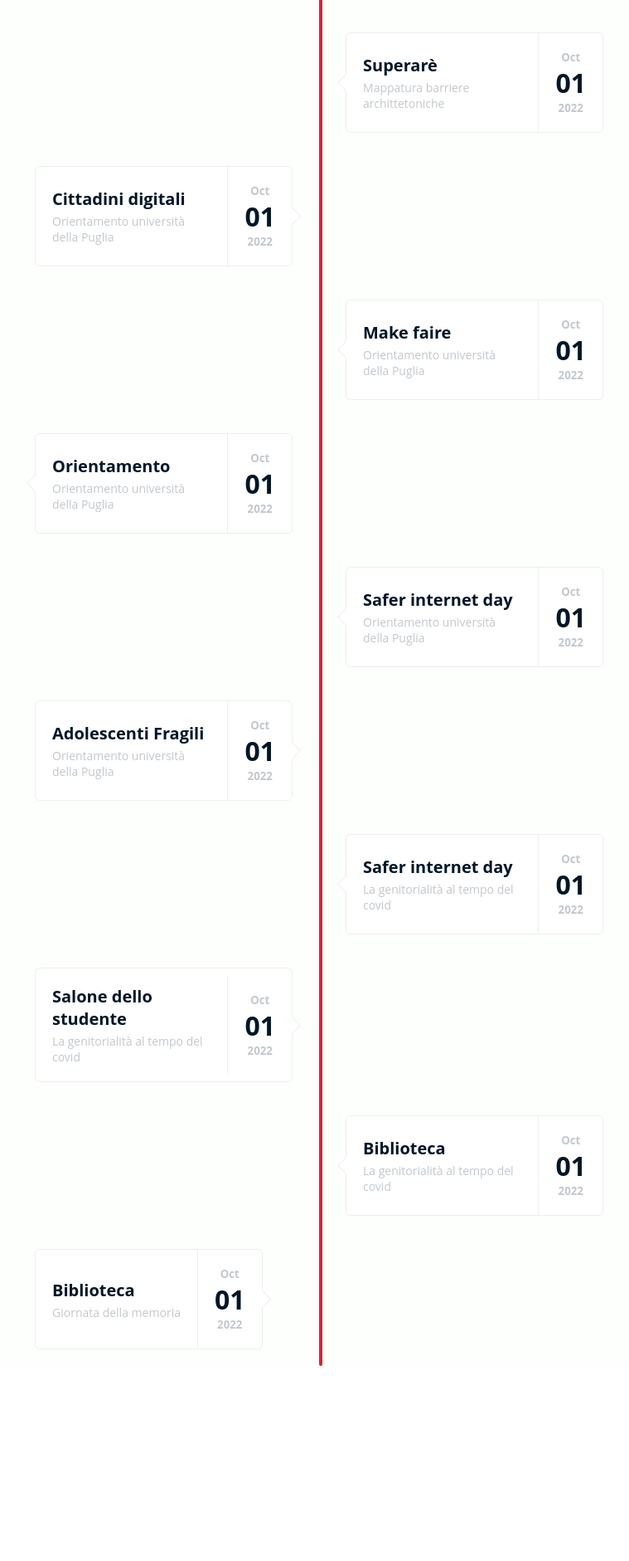
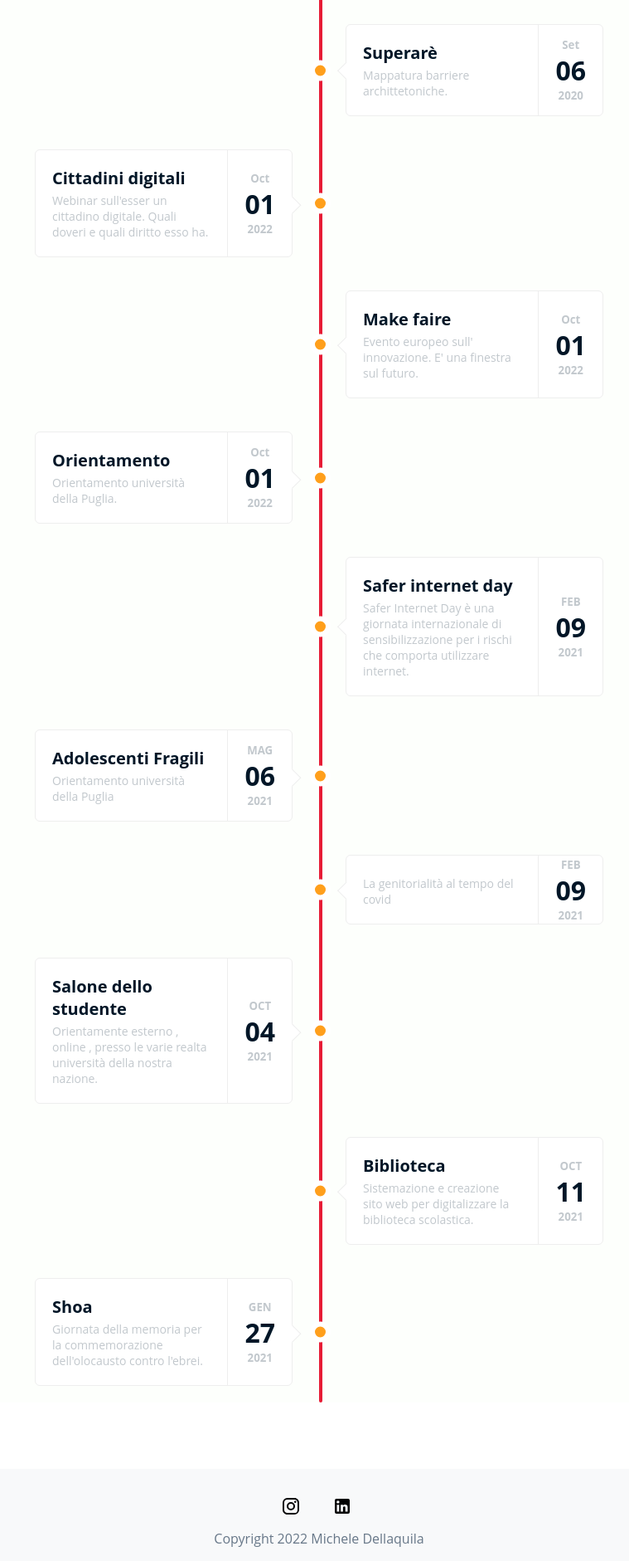
Before and after one commit to MicheleDellaquila/Voice_recognization, a React (Create React App) app: page /Alternanza-scuola-lavoro in a window 1280 px wide. Shown: the part 755-2636 px from the top of the page at 83% size, without its empty margins (255-1014 px from the left). Before the commit the page ends 2481 px from the top, so only its background shows below. Built offline with nearby package versions, Linux system fonts and the light colour scheme.

Commit message:
finish timeline pcto , footer component

```diff
--- a/src/Components/CardActivities/CardActivities.js
+++ b/src/Components/CardActivities/CardActivities.js
@@ -8,7 +8,7 @@ export const CardActivities = ({ title, description, month, day, year, direction
         <h1 className='CardActivities__title'>{title}</h1>
         <h4 className='CardActivities__subtitle'>{description}</h4>
       </div>
-      <div className='CardActivities__date p-5'>
+      <div className='CardActivities__date px-5'>
         <h5 className='CardActivities__date-month'>{month}</h5>
         <h1 className='CardActivities__date-day'>{day}</h1>
         <h5 className='CardActivities__date-year'>{year}</h5>
--- a/src/Components/CardActivities/CardActivities.scss
+++ b/src/Components/CardActivities/CardActivities.scss
@@ -1,7 +1,6 @@
 .CardActivities {
   position: relative;
   display: flex;
-  align-items: center;
   background-color: #ffffff;
   border: 1px solid #eeeeee;
   border-radius: 6px;
@@ -20,6 +19,9 @@
   }
 
   &__date {
+    display: flex;
+    flex-direction: column;
+    justify-content: center;
     border-left: 1px solid #eeeeee;
 
     &-month {
@@ -43,24 +45,26 @@
   &--left::after {
     content: '';
     position: absolute;
-    left: -8px;
+    top: 49%;
+    left: -13.47px;
     width: 15px;
     height: 15px;
     background-color: #ffffff;
     border-bottom: 1px solid #eeeeee;
     border-left: 1px solid #eeeeee;
-    transform: rotate(45deg);
+    transform: rotate(45deg) translateY(-49%);
   }
 
   &--right::after {
     content: '';
     position: absolute;
-    right: -8px;
+    right: -3px;
+    top: 50%;
     width: 15px;
     height: 15px;
     background-color: #ffffff;
     border-top: 1px solid #eeeeee;
     border-right: 1px solid #eeeeee;
-    transform: rotate(45deg);
+    transform: rotate(45deg) translateY(-50%);
   }
 }
--- a/src/Containers/Activities/Activities.js
+++ b/src/Containers/Activities/Activities.js
@@ -8,7 +8,7 @@ const Activities = () => {
       <h1 className='Activities__title'>Attività pcto</h1>
       <div className='flex mt-16'>
         <ul className='Activities__list col-lg-8 mx-auto'>
-          <li className='Activities__item'>
+          <li className='Activities__item '>
             <CardActivities
               title='Sicurezza'
               description='Corso sulla sicurezza sul posto di lavoro.'
@@ -21,17 +21,17 @@ const Activities = () => {
           <li className='Activities__item'>
             <CardActivities
               title='Superarè'
-              description='Mappatura barriere archittetoniche'
-              month='Oct'
-              day='01'
-              year='2022'
+              description='Mappatura barriere archittetoniche.'
+              month='Set'
+              day='06'
+              year='2020'
               direction='left'
             />
           </li>
           <li className='Activities__item'>
             <CardActivities
               title='Cittadini digitali'
-              description='Orientamento università della Puglia'
+              description="Webinar sull'esser un cittadino digitale. Quali doveri e quali diritto esso ha."
               month='Oct'
               day='01'
               year='2022'
@@ -41,7 +41,7 @@ const Activities = () => {
           <li className='Activities__item'>
             <CardActivities
               title='Make faire'
-              description='Orientamento università della Puglia'
+              description="Evento europeo sull' innovazione. E' una finestra sul futuro."
               month='Oct'
               day='01'
               year='2022'
@@ -51,27 +51,7 @@ const Activities = () => {
           <li className='Activities__item'>
             <CardActivities
               title='Orientamento'
-              description='Orientamento università della Puglia'
-              month='Oct'
-              day='01'
-              year='2022'
-              direction='left'
-            />
-          </li>
-          <li className='Activities__item'>
-            <CardActivities
-              title='Safer internet day'
-              description='Orientamento università della Puglia'
-              month='Oct'
-              day='01'
-              year='2022'
-              direction='left'
-            />
-          </li>
-          <li className='Activities__item'>
-            <CardActivities
-              title='Adolescenti Fragili'
-              description='Orientamento università della Puglia'
+              description='Orientamento università della Puglia.'
               month='Oct'
               day='01'
               year='2022'
@@ -81,40 +61,60 @@ const Activities = () => {
           <li className='Activities__item'>
             <CardActivities
               title='Safer internet day'
+              description='Safer Internet Day è una giornata internazionale di sensibilizzazione per i rischi che comporta utilizzare internet.'
+              month='FEB'
+              day='09'
+              year='2021'
+              direction='left'
+            />
+          </li>
+          <li className='Activities__item'>
+            <CardActivities
+              title='Adolescenti Fragili'
+              description='Orientamento università della Puglia'
+              month='MAG'
+              day='06'
+              year='2021'
+              direction='right'
+            />
+          </li>
+          <li className='Activities__item'>
+            <CardActivities
+              title=''
               description='La genitorialità al tempo del covid'
-              month='Oct'
-              day='01'
-              year='2022'
+              month='FEB'
+              day='09'
+              year='2021'
               direction='left'
             />
           </li>
           <li className='Activities__item'>
             <CardActivities
               title='Salone dello studente'
-              description='La genitorialità al tempo del covid'
-              month='Oct'
-              day='01'
-              year='2022'
+              description='Orientamente esterno , online , presso le varie realta università della nostra nazione.'
+              month='OCT'
+              day='04'
+              year='2021'
               direction='right'
             />
           </li>
           <li className='Activities__item'>
             <CardActivities
               title='Biblioteca'
-              description='La genitorialità al tempo del covid'
-              month='Oct'
-              day='01'
-              year='2022'
+              description='Sistemazione e creazione sito web per digitalizzare la biblioteca scolastica.'
+              month='OCT'
+              day='11'
+              year='2021'
               direction='left'
             />
           </li>
           <li className='Activities__item'>
             <CardActivities
-              title='Biblioteca'
-              description='Giornata della memoria'
-              month='Oct'
-              day='01'
-              year='2022'
+              title='Shoa'
+              description="Giornata della memoria per la commemorazione dell'olocausto contro l'ebrei."
+              month='GEN'
+              day='27'
+              year='2021'
               direction='right'
             />
           </li>
--- a/src/Containers/Activities/Activities.scss
+++ b/src/Containers/Activities/Activities.scss
@@ -24,6 +24,7 @@
   }
 
   &__item {
+    position: relative;
     display: flex;
     width: 50%;
     padding: 1.25rem 2rem;
@@ -32,5 +33,159 @@
       margin-left: auto;
       justify-content: flex-end;
     }
+
+    &:first-child::after {
+      content: '';
+      position: absolute;
+      top: 50%;
+      right: -14px;
+      width: 25px;
+      height: 25px;
+      border-radius: 50%;
+      background-color: #ff9f1c;
+      border: 6px solid #ffffff;
+      z-index: 1;
+      transform: translateY(-50%);
+    }
+
+    &:nth-child(2)::after {
+      content: '';
+      position: absolute;
+      top: 50%;
+      left: -11px;
+      width: 25px;
+      height: 25px;
+      border-radius: 50%;
+      background-color: #ff9f1c;
+      border: 6px solid #ffffff;
+      z-index: 1;
+      transform: translateY(-50%);
+    }
+
+    &:nth-child(3)::after {
+      content: '';
+      position: absolute;
+      top: 50%;
+      right: -14px;
+      width: 25px;
+      height: 25px;
+      border-radius: 50%;
+      background-color: #ff9f1c;
+      border: 6px solid #ffffff;
+      z-index: 1;
+      transform: translateY(-50%);
+    }
+
+    &:nth-child(4)::after {
+      content: '';
+      position: absolute;
+      top: 50%;
+      left: -11px;
+      width: 25px;
+      height: 25px;
+      border-radius: 50%;
+      background-color: #ff9f1c;
+      border: 6px solid #ffffff;
+      z-index: 1;
+      transform: translateY(-50%);
+    }
+
+    &:nth-child(5)::after {
+      content: '';
+      position: absolute;
+      top: 50%;
+      right: -14px;
+      width: 25px;
+      height: 25px;
+      border-radius: 50%;
+      background-color: #ff9f1c;
+      border: 6px solid #ffffff;
+      z-index: 1;
+      transform: translateY(-50%);
+    }
+
+    &:nth-child(6)::after {
+      content: '';
+      position: absolute;
+      top: 50%;
+      left: -11px;
+      width: 25px;
+      height: 25px;
+      border-radius: 50%;
+      background-color: #ff9f1c;
+      border: 6px solid #ffffff;
+      z-index: 1;
+      transform: translateY(-50%);
+    }
+
+    &:nth-child(7)::after {
+      content: '';
+      position: absolute;
+      top: 50%;
+      right: -14px;
+      width: 25px;
+      height: 25px;
+      border-radius: 50%;
+      background-color: #ff9f1c;
+      border: 6px solid #ffffff;
+      z-index: 1;
+      transform: translateY(-50%);
+    }
+
+    &:nth-child(8)::after {
+      content: '';
+      position: absolute;
+      top: 50%;
+      left: -11px;
+      width: 25px;
+      height: 25px;
+      border-radius: 50%;
+      background-color: #ff9f1c;
+      border: 6px solid #ffffff;
+      z-index: 1;
+      transform: translateY(-50%);
+    }
+
+    &:nth-child(9)::after {
+      content: '';
+      position: absolute;
+      top: 50%;
+      right: -14px;
+      width: 25px;
+      height: 25px;
+      border-radius: 50%;
+      background-color: #ff9f1c;
+      border: 6px solid #ffffff;
+      z-index: 1;
+      transform: translateY(-50%);
+    }
+
+    &:nth-child(10)::after {
+      content: '';
+      position: absolute;
+      top: 50%;
+      left: -11px;
+      width: 25px;
+      height: 25px;
+      border-radius: 50%;
+      background-color: #ff9f1c;
+      border: 6px solid #ffffff;
+      z-index: 1;
+      transform: translateY(-50%);
+    }
+
+    &:nth-child(11)::after {
+      content: '';
+      position: absolute;
+      top: 50%;
+      right: -14px;
+      width: 25px;
+      height: 25px;
+      border-radius: 50%;
+      background-color: #ff9f1c;
+      border: 6px solid #ffffff;
+      z-index: 1;
+      transform: translateY(-50%);
+    }
   }
 }
--- /dev/null
+++ b/src/Containers/Footer/Footer.js
@@ -0,0 +1,26 @@
+import React from 'react';
+import './Footer.scss';
+import InstagramIcon from '@mui/icons-material/Instagram';
+import LinkedInIcon from '@mui/icons-material/LinkedIn';
+
+const Footer = () => {
+  return (
+    <footer className='Footer'>
+      <div className='container'>
+        <div className='Footer__row'>
+          <ul className='Footer__socialList'>
+            <li className='Footer__socialList-item'>
+              <InstagramIcon />
+            </li>
+            <li className='Footer__socialList-item'>
+              <LinkedInIcon />
+            </li>
+          </ul>
+          <p className='Footer__text'>Copyright 2022 Michele Dellaquila</p>
+        </div>
+      </div>
+    </footer>
+  );
+};
+
+export default Footer;
--- /dev/null
+++ b/src/Containers/Footer/Footer.scss
@@ -0,0 +1,28 @@
+.Footer {
+  padding: 2rem 0 1rem 0;
+  background-color: #f8f9fa;
+
+  &__row {
+    display: flex;
+    flex-direction: column;
+    align-items: center;
+  }
+
+  &__socialList {
+    display: flex;
+    align-items: center;
+
+    &-item {
+      width: 30px;
+      margin: 0 1rem;
+      cursor: pointer;
+    }
+  }
+
+  &__text {
+    font-size: 1rem;
+    font-weight: 400;
+    margin-top: 1rem;
+    color: #677788;
+  }
+}
--- a/src/Pages/Pcto/Pcto.js
+++ b/src/Pages/Pcto/Pcto.js
@@ -2,6 +2,7 @@ import React from 'react';
 import Cover from '../../Reusable/Cover/Cover';
 import Header from '../../Containers/Header/Header';
 import Activities from '../../Containers/Activities/Activities';
+import Footer from '../../Containers/Footer/Footer';
 
 const Pcto = () => {
   return (
@@ -17,6 +18,7 @@ const Pcto = () => {
       <main className='py-20'>
         <Activities />
       </main>
+      <Footer />
     </div>
   );
 };
```
Also changed, not shown: package.json (+7 -0 lines), 1 other file (tests, documents, lock files or other folders).
